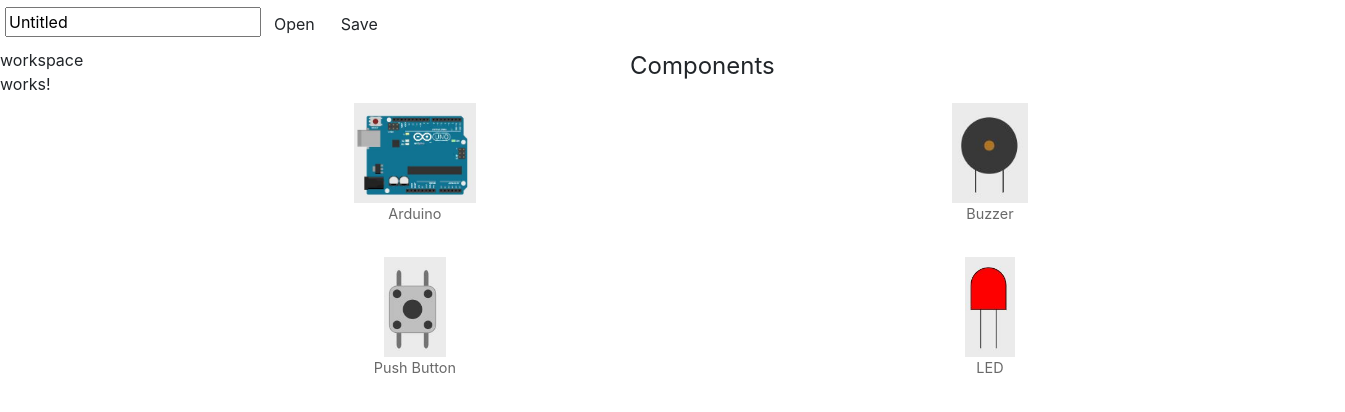
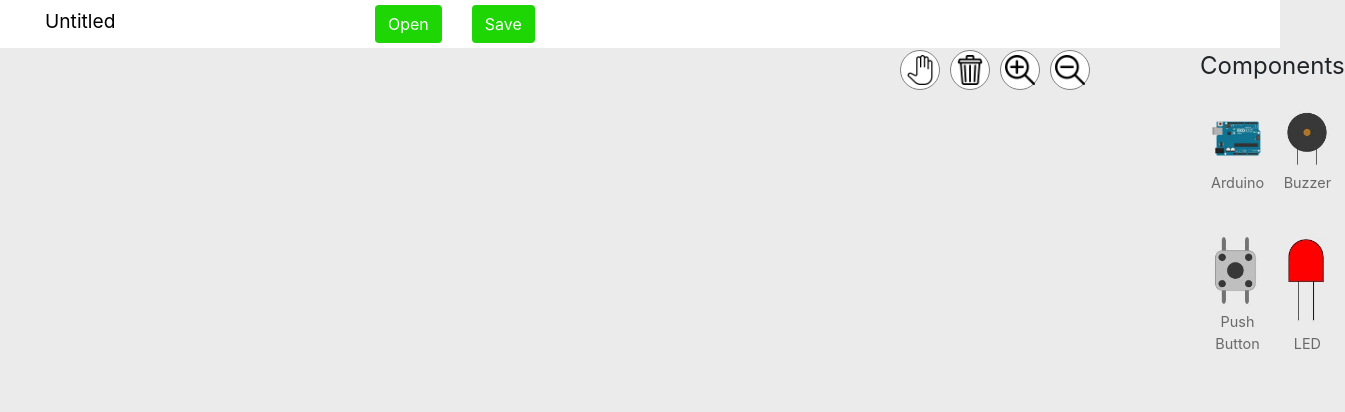
Before and after one commit to NavonilDas/ArduinoCircuitBuilder, an Angular app in the folder frontend/: page / in a window 1280 px wide. Shown: the top 412 px of the page, 1345 px wide, since content can reach past the window. Built offline with nearby package versions, Linux system fonts and the light colour scheme.

Commit message:
Added Workspace and change style of simulator and workspace

```diff
--- a/frontend/src/app/simulator/simulator.component.css
+++ b/frontend/src/app/simulator/simulator.component.css
@@ -24,3 +24,19 @@
     max-width: 100%;
     max-height: 100px;
 }
+
+#project_title{
+    background: transparent;
+    border: none;
+    margin-right: 30px;
+    margin-left: 30px;
+    padding-left: 10px;
+    font-size: 1.2em;
+}
+
+.btn{
+    background: #1dd604;
+    color:#fff;
+    border-radius: 4px;
+    margin-right: 30px;
+}
--- a/frontend/src/app/simulator/simulator.component.html
+++ b/frontend/src/app/simulator/simulator.component.html
@@ -12,11 +12,10 @@
       <label style="text-align: center;width: 100%;font-size: 1.5em;">Components</label>
       <div class="toolbox" draggable="true">
         <div *ngFor="let component of components">
-          <img src="../assets/images/{{component.img}}" draggable="true" (dragstart)="onDrag($event,component.obj)">
+          <img src="../assets/images/{{component.img}}" draggable="true" (dragstart)="test($event,component.obj)">
           {{component.name}}
         </div>
       </div>
     </div>
   </div>
-
 </div>
--- a/frontend/src/app/simulator/simulator.component.ts
+++ b/frontend/src/app/simulator/simulator.component.ts
@@ -1,5 +1,8 @@
 import { Component, OnInit } from '@angular/core';
 import { ActivatedRoute } from '@angular/router';
+import { WorkspaceComponent } from '../workspace/workspace.component';
+declare var window;
+
 @Component({
   selector: 'app-simulator',
   templateUrl: './simulator.component.html',
@@ -23,12 +26,23 @@ export class SimulatorComponent implements OnInit {
   openProject() {
     window.location.href = '/open';
   }
-  onDrag(eve, x) {
+  test(eve, x) {
     eve.dataTransfer.setData("text", x);
     eve.dataTransfer.effectAllowed = "copyMove";
   }
-  saveProject(e) {
-    console.log(e);
+  loadProject() {
+
+  }
+  saveProject(e: WorkspaceComponent) {
+    var saveObj = {};
+    saveObj["canvas"] = e.save();
+    for (let key in window.scope) {
+      saveObj[key] = [];
+      for (let elem of window.scope[key])
+        saveObj[key].push(elem.save());
+      // console.log(elem.save());
+    }
+    console.log(JSON.stringify(saveObj));
   }
   onFocusOut(evt) {
     let el = evt.target;
--- a/frontend/src/app/workspace/workspace.component.css
+++ b/frontend/src/app/workspace/workspace.component.css
@@ -0,0 +1,52 @@
+#bubblebox {
+	position: absolute;
+    background: #000;
+    padding: 10px;
+    color: #fff;
+    border-radius: .4em;
+    z-index: 100;
+    display: none;
+}
+
+#bubblebox:after {
+	content: '';
+	position: absolute;
+	top: 0;
+	left: 50%;
+	width: 0;
+	height: 0;
+	border: 10px solid transparent;
+    border-bottom-color: #000;
+    border-top: 0;
+    margin-left: -10px;
+    margin-top: -10px;
+}
+
+.support-buttons{
+    position: fixed;
+    top:50px;
+    right:calc(100vw - 1100px);
+    display: flex;
+    z-index: 100;
+}
+.support-buttons div{
+    margin-right: 10px;
+    width: 40px;
+    height: 40px;
+    padding: 4px;
+    border: 1px solid gray;
+    border-radius: 25px;
+    background: #fff;
+    cursor: pointer;
+}
+.support-buttons div:hover{
+    border: 2px solid gray;
+}
+
+.support-buttons div img{
+    max-width: 100%;
+}
+
+.active-btn{
+    border:2px solid greenyellow !important;
+}
--- a/frontend/src/app/workspace/workspace.component.html
+++ b/frontend/src/app/workspace/workspace.component.html
@@ -1,3 +1,8 @@
-<p>
-  workspace works!
-</p>
+<div id="holder" style="overflow: scroll;width: 1200px;height: 100vh;"></div>
+<div id="bubblebox">Hello</div>
+<div class="support-buttons">
+    <div #holdbtn (click)="holdClick(holdbtn)"><img src="assets/icons/hold.png"></div>
+    <div (click)="delete()"><img src="assets/icons/delete.png"></div>
+    <div (click)="zoomout()"><img src="assets/icons/zoomin.png"></div>
+    <div (click)="zoomin()"><img src="assets/icons/zoomout.png"></div>
+</div>
--- a/frontend/src/app/workspace/workspace.component.ts
+++ b/frontend/src/app/workspace/workspace.component.ts
@@ -1,4 +1,14 @@
-import { Component, OnInit } from '@angular/core';
+import { Component, OnInit, HostListener } from '@angular/core';
+import { Arduino } from 'src/app/Libs/Arduino';
+import { Wire } from 'src/app/Libs/Wire';
+import { Led } from 'src/app/Libs/Led';
+import { PushButton } from 'src/app/Libs/PushButton';
+import { Buzzer } from 'src/app/Libs/Buzzer';
+
+declare var Raphael: any;
+declare var window: any;
+const initWidth: number = 1000;
+const initHeight: number = 1000;
 
 @Component({
   selector: 'app-workspace',
@@ -6,10 +16,173 @@ import { Component, OnInit } from '@angular/core';
   styleUrls: ['./workspace.component.css']
 })
 export class WorkspaceComponent implements OnInit {
+  canvas: any;
+  width: number = initWidth;
+  height: number = initHeight;
+  sx: number = this.width;
+  sy: number = this.height;
+  view_x: number = 0;
+  view_y: number = 0;
+
+  hold: boolean = false;
+  hold_clicked: boolean = false;
+  x: number = 0;
+  y: number = 0;
+  elements: any = {
+    'Buzzer': Buzzer,
+    'Led': Led,
+    'Arduino': Arduino,
+    'PushButton': PushButton
+  };
+  tmpx: number;
+  tmpy: number;
+  scale: number = 1;
+
 
   constructor() { }
 
   ngOnInit() {
+    Raphael.fn.showPopup = function (label, x, y) {
+      if (label == "") return;
+      var ele = document.getElementById("bubblebox");
+      ele.innerText = label;
+      ele.style.display = "block";
+      ele.style.left = (x - ele.clientWidth / 2) + "px";
+      ele.style.top = (y + 15) + "px";
+    }
+    Raphael.fn.hidePopup = function () {
+      var ele = document.getElementById("bubblebox");
+      ele.style.display = "none";
+    }
+    this.canvas = Raphael("holder", this.width, this.height);
   }
 
+
+  @HostListener('dragover', ['$event']) onDragOver(evt) {
+    evt.preventDefault();
+    evt.stopPropagation();
+  }
+
+  @HostListener('dragleave', ['$event']) public onDragLeave(evt) {
+    evt.preventDefault();
+    evt.stopPropagation();
+  }
+
+  @HostListener('drop', ['$event']) public ondrop(evt: DragEvent) {
+    evt.preventDefault();
+    evt.stopPropagation();
+    var obj = evt.dataTransfer.getData("text");
+    if (window.scope[obj]) {
+      let tmp = new this.elements[obj](this.canvas, evt.clientX, evt.clientY);
+      window.scope[obj].push(tmp);
+    }
+  }
+  UpdateScale() {
+    this.scale = Math.min(this.sx / this.width, this.sy / this.height);
+    this.canvas.setViewBox(this.x, this.y, this.sx, this.sy, false);
+    this.canvas.setSize(this.width, this.height);
+  }
+
+  zoomin() {
+    this.sx += 10;
+    this.sy += 10;
+    if (this.width > initWidth)
+      this.width -= 10;
+    if (this.height > initHeight)
+      this.height -= 10;
+    this.UpdateScale();
+  }
+
+  zoomout() {
+    if (this.sx <= 10) return;
+    this.sx -= 10;
+    this.sy -= 10;
+
+    this.width += 10;
+    this.height += 10;
+
+    this.UpdateScale();
+  }
+
+  @HostListener('mousewheel', ['$event']) onMousewheel(event) {
+    event.preventDefault();
+    if (event.deltaY < 0)
+      this.zoomout();
+    else
+      this.zoomin();
+  }
+  UpdateWires() {
+    if (window["scope"]["wires"]) {
+      for (var z of window["scope"]["wires"]) {
+        z.update();
+      }
+    }
+  }
+  @HostListener('mousedown', ['$event']) onMouseDown(event: MouseEvent) {
+    event.preventDefault();
+    if (this.hold_clicked) {
+      this.hold = true;
+      this.tmpx = event.clientX;
+      this.tmpy = event.clientY;
+    }
+    if (window["isSelected"] && (window["Selected"] instanceof Wire)) {
+      if (window.Selected.end == null)
+        window.Selected.add(event.clientX, event.clientY, this.scale);
+    } else {
+      if (window["Selected"] && window["Selected"].deselect)
+        window["Selected"].deselect();
+      window["isSelected"] = false;
+    }
+  }
+  @HostListener('mouseup', ['$event']) onMouseUp(event: MouseEvent) {
+    event.preventDefault();
+    if (this.hold) {
+      this.hold = false;
+      this.x -= (event.clientX - this.tmpx);
+      this.y -= (event.clientY - this.tmpy);
+    }
+  }
+  @HostListener('mousemove', ['$event']) onMouseMove(event: MouseEvent) {
+    event.preventDefault();
+    if (this.hold) {
+      this.view_x = this.x - (event.clientX - this.tmpx);
+      this.view_y = this.y - (event.clientY - this.tmpy);
+      this.canvas.setViewBox(this.view_x, this.view_y, this.sx, this.sy, false);
+    }
+    if (window["isSelected"] && (window["Selected"] instanceof Wire)) {
+      window.Selected.draw(event.clientX + 5, event.clientY + 5, this.scale);
+    }
+    this.UpdateWires();
+  }
+  @HostListener('contextmenu', ['$event']) onContextMenu(event) {
+    return false;
+  }
+  holdClick(e: HTMLElement) {
+    e.classList.toggle('active-btn');
+    console.log(e)
+    this.hold_clicked = !this.hold_clicked;
+  }
+  delete() {
+    if (window["Selected"]) {
+      window["Selected"].remove();
+      if (window["Selected"] instanceof Wire) {
+        window.scope.wires.splice(window.Selected.id, 1);
+      }
+      window["isSelected"] = false;
+      window["Selected"] = null;
+    }
+  }
+  save() {
+    return {
+      scale: this.scale,
+      width: this.width,
+      height: this.height,
+      viewBox: {
+        width: this.sx,
+        height: this.height,
+        x: this.view_x,
+        y: this.view_y
+      }
+    }
+  }
 }
--- a/frontend/src/styles.css
+++ b/frontend/src/styles.css
@@ -1 +1,6 @@
-/* You can add global styles to this file, and also import other style files */
+body{
+    width: 100vw;
+    height: 100vh;
+    overflow: hidden;
+    background: #ebebeb;
+}
```
